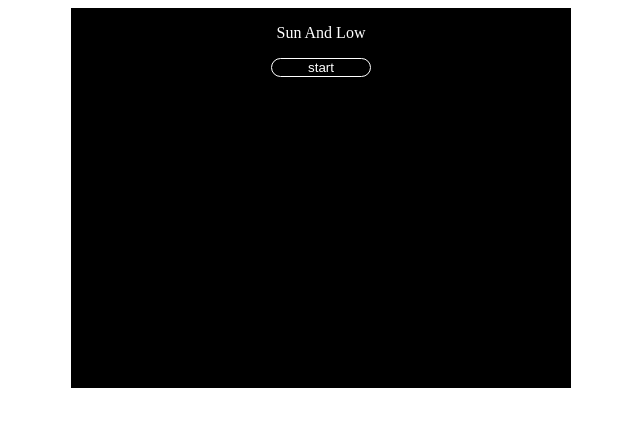
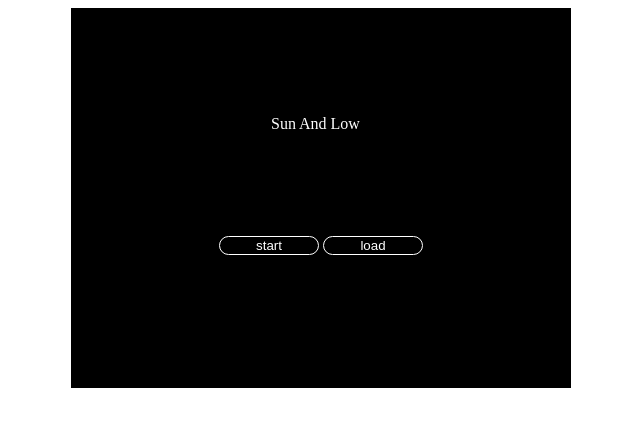
Before and after one commit to illionillion/novelgameproject2021, a plain HTML site: page index.html in a window 1280 px wide. Shown: the whole page, without its empty margins (319-959 px from the left). Drawn offline with nearby package versions, Linux system fonts and the light colour scheme.

Commit message:
タイトル画面のなんとやら。修正。改善。

```diff
--- a/index.html
+++ b/index.html
@@ -31,9 +31,16 @@
           </div>
         </div>
         <div id="title_frame">
-          <p>Sun And Low</p>
-          <div class="btn">
-            <input type="button" value="start" onclick="start()">
+          <div id="title_text">
+            <p>Sun And Low</p>
+          </div>
+          <div id="title_btn">
+            <div class="btn">
+              <input type="button" value="start" onclick="start()">
+            </div>
+            <div class="btn">
+              <input type="button" value="load" onclick="">
+            </div>
           </div>
         </div>
         <div id="option_area" class="none">
--- a/style/style.css
+++ b/style/style.css
@@ -46,12 +46,31 @@
   flex-direction: column;
 }
 
-#title_frame p{
+#title_text{
+  height: 60%;
+  position: relative;
+}
+
+#title_text p{
   text-align: center;
+  /* margin: ; */
+  position: absolute;
+  top: 40%;
+  left: 40%;
 
 }
 
-#title_frame input{
+#title_btn{
+  height: 40%;
+  text-align: center;
+}
+
+#title_btn .btn{
+  display: inline;
+  margin: auto;
+}
+
+#title_btn .btn input{
   width: 100px;
   margin: auto;
 }
```
